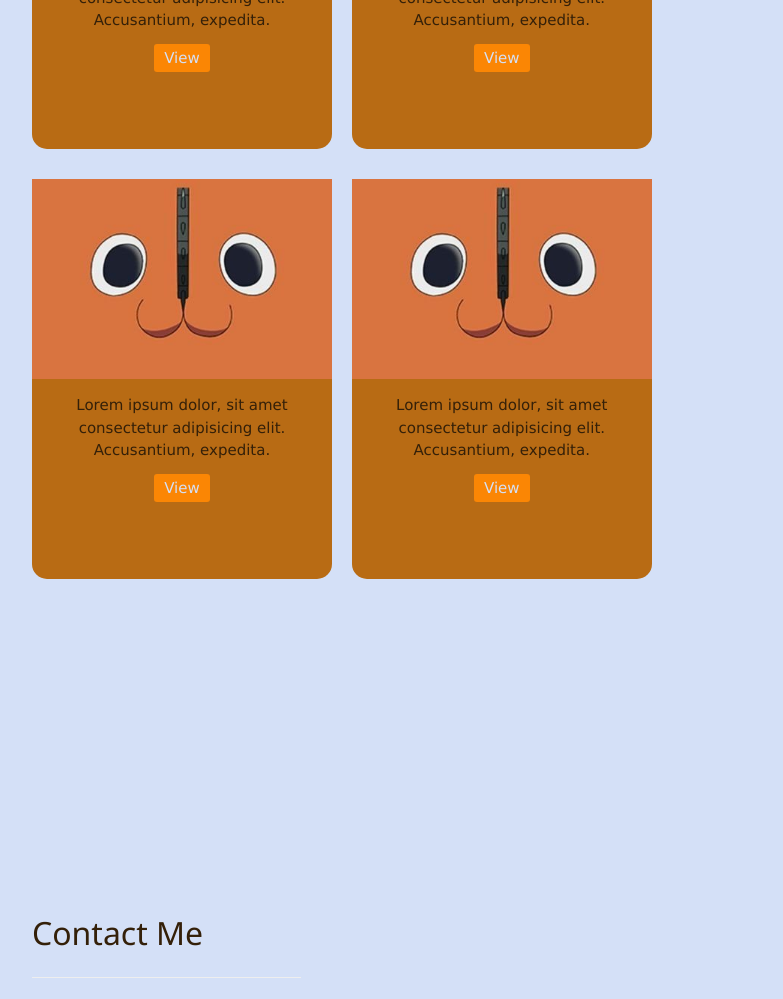
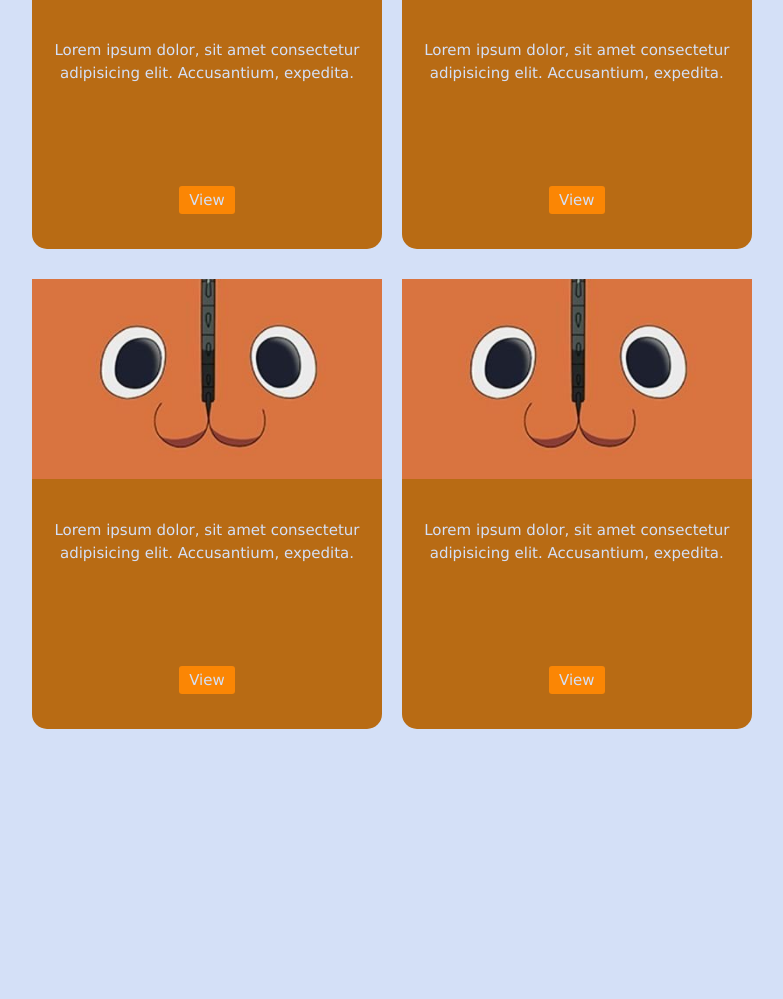
Before and after one commit to JustineTesara/2024_BSIT3A_HYPERTECH_JustineTesara, a PHP site: page / in a window 1280 px wide. Shown: the part 2856-3855 px from the top of the page, without its empty margins (224-1007 px from the left). Run offline with PHP 8.4, Linux system fonts and the light colour scheme; some web fonts are replaced.

Commit message:
Update style.css

```diff
--- a/Portfolio/style.css
+++ b/Portfolio/style.css
@@ -192,11 +154,13 @@ div.content {
 }
 .row{
   display: block;
+  padding-right: 0;
+  margin-right: -120px;
 }
 .col{
   display: inline-block;
-  width: 300px;
-  height: 400px;
+  width: 350px;
+  height: 450px;
   background-color: #B86B14;
   margin-right: 15px;
   margin-bottom: 30px;
@@ -205,18 +169,21 @@ div.content {
   border-radius: 15px;
 }
 .col > img {
-  width: 300px;
+  width: 350px;
   height: 200px;
   object-fit: cover;
 
 }
-.col > p {
+.text-project{
+  height: 150px;
+}
+.text-project > p {
   margin-top: 40px;
   color: #D4E0F7;
-  margin-bottom: 30px;
+  margin-bottom: 24px;
 }
 .col > a {
-  margin-top: 0;
+  margin-top: 24px;
   background-color: #FB8604;
   color: #D4E0F7;
   text-decoration: none;
```
Also changed, not shown: other parts of Portfolio/style.css (+20 -41 lines).
